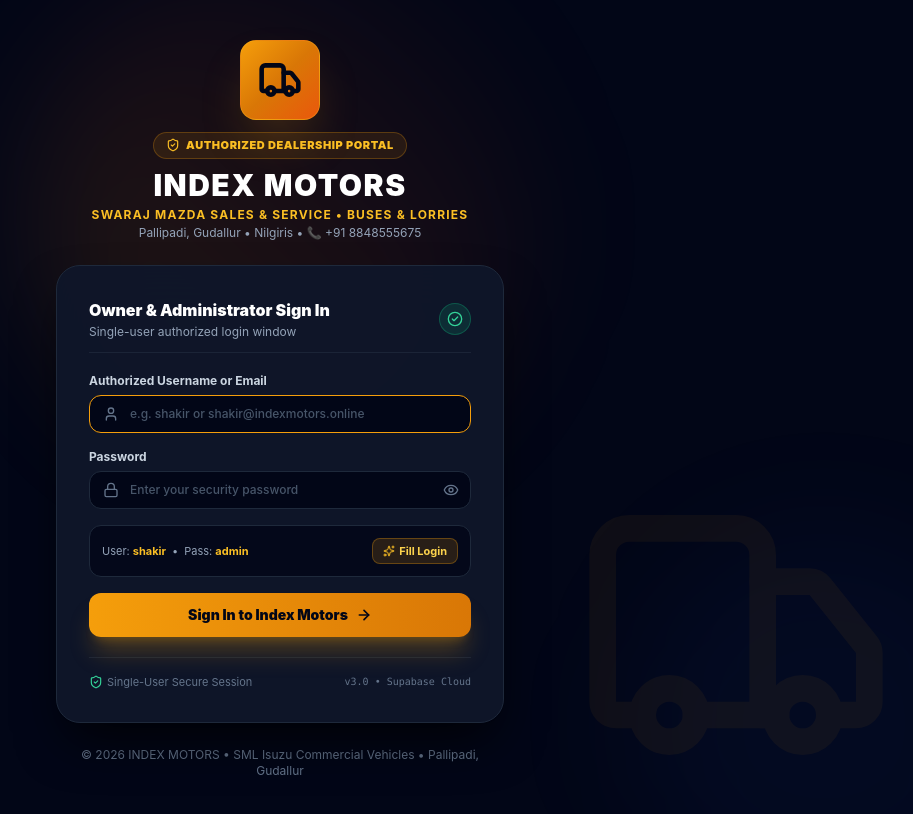
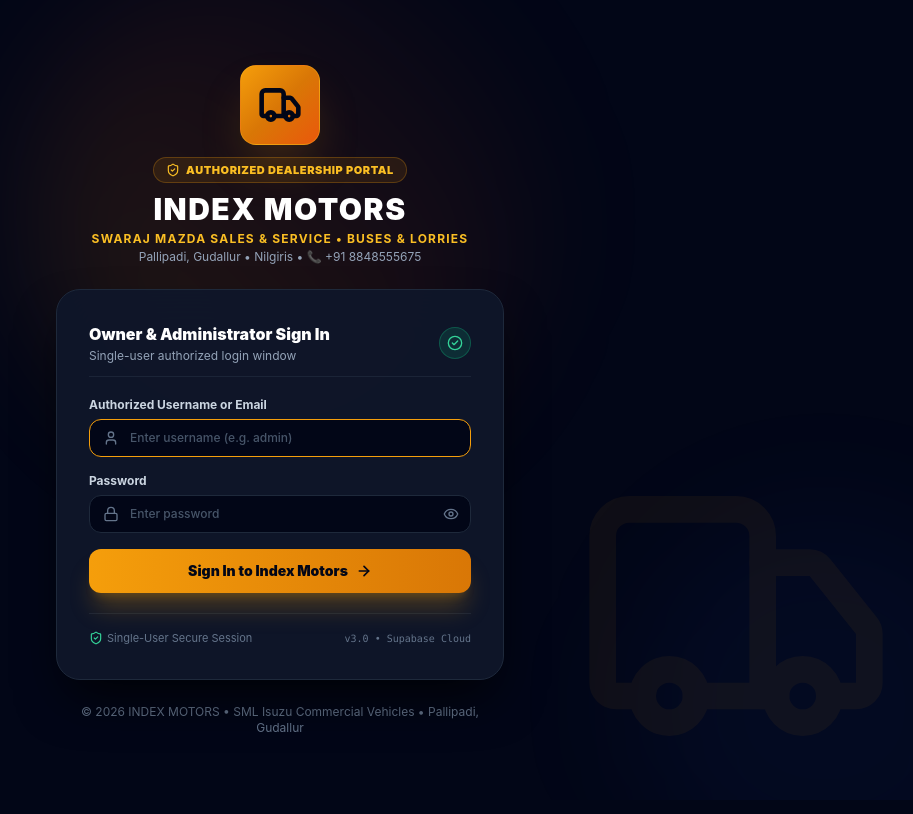
Before and after one commit to cmshakir/index-motors-manager, a React (Vite) app: page / in a window 1280 px wide. Shown: the top 814 px of the page, without its empty margins (360-1273 px from the left). Built offline with nearby package versions, Linux system fonts and the light colour scheme; no server answers; the database is empty.

Commit message:
fix(auth): remove credentials hint from login and update admin password to Sha@2026

```diff
--- a/src/components/Auth/LoginScreen.jsx
+++ b/src/components/Auth/LoginScreen.jsx
@@ -8,7 +8,6 @@
   AlertCircle,
   Eye,
   EyeOff,
-  Sparkles,
   CheckCircle2
 } from 'lucide-react';
 
@@ -22,18 +21,12 @@
   // The primary authorized single user
   const primaryUser = users[0] || {
     id: "USR-ADMIN",
-    username: "shakir",
+    username: "admin",
     name: "Shakir CM",
     email: "shakir@indexmotors.online",
-    password: "admin",
+    password: "Sha@2026",
     role: "Dealership Owner & Managing Director",
     avatar: "SC"
-  };
-
-  const handleFillCredentials = () => {
-    setIdentifier(primaryUser.username || 'shakir');
-    setPassword(primaryUser.password || 'admin');
-    setError('');
   };
 
   const handleSubmit = (e) => {
@@ -44,24 +37,23 @@
     const inputId = identifier.trim().toLowerCase();
     const inputPass = password.trim();
 
-    // Check credentials against the single authorized user or users list
+    // Check credentials against users list or primary user
     const foundUser = users.find(u => {
       const matchEmail = u.email && u.email.toLowerCase() === inputId;
       const matchUsername = u.username && u.username.toLowerCase() === inputId;
-      const matchName = u.name && u.name.toLowerCase().includes(inputId);
-      const matchAdmin = inputId === 'admin' || inputId === 'shakir' || inputId === '8848555675';
-      const matchPass = u.password === inputPass || (inputPass === 'admin' && (!u.password || u.password === 'admin'));
-      return (matchEmail || matchUsername || matchName || matchAdmin) && matchPass;
+      const matchAdmin = inputId === 'admin' || inputId === 'shakir';
+      const matchPass = u.password === inputPass || (inputPass === 'Sha@2026');
+      return (matchEmail || matchUsername || matchAdmin) && matchPass;
     });
 
     setTimeout(() => {
       setLoading(false);
       if (foundUser) {
         onLogin(foundUser);
-      } else if ((inputId === 'shakir' || inputId === 'admin' || inputId === primaryUser.email.toLowerCase()) && inputPass === (primaryUser.password || 'admin')) {
+      } else if ((inputId === 'admin' || inputId === 'shakir' || inputId === (primaryUser.email || '').toLowerCase()) && (inputPass === 'Sha@2026' || inputPass === primaryUser.password)) {
         onLogin(primaryUser);
       } else {
-        setError('Invalid username or password. Click "Fill Login" below to autofill your authorized credentials.');
+        setError('Invalid username or password. Please verify your credentials and try again.');
       }
     }, 350);
   };
@@ -144,7 +136,7 @@
                   required
                   autoFocus
                   autoComplete="username"
-                  placeholder="e.g. shakir or shakir@indexmotors.online"
+                  placeholder="Enter username (e.g. admin)"
                   value={identifier}
                   onChange={e => setIdentifier(e.target.value)}
                   className="w-full pl-10 pr-4 py-2.5 rounded-xl bg-slate-950 border border-slate-800 text-white placeholder-slate-600 focus:outline-none focus:border-amber-500 transition text-xs font-medium"
@@ -165,7 +157,7 @@
                   type={showPassword ? "text" : "password"}
                   required
                   autoComplete="current-password"
-                  placeholder="Enter your security password"
+                  placeholder="Enter password"
                   value={password}
                   onChange={e => setPassword(e.target.value)}
                   className="w-full pl-10 pr-10 py-2.5 rounded-xl bg-slate-950 border border-slate-800 text-white placeholder-slate-600 focus:outline-none focus:border-amber-500 transition text-xs font-medium"
@@ -179,24 +171,6 @@
                   {showPassword ? <EyeOff className="h-4 w-4" /> : <Eye className="h-4 w-4" />}
                 </button>
               </div>
-            </div>
-
-            {/* Quick Autofill Helper for Authorized User */}
-            <div className="p-3 rounded-xl bg-slate-950/80 border border-slate-800 flex items-center justify-between text-xs">
-              <div className="text-[11px] text-slate-400">
-                <span>User: <strong className="text-amber-400">{primaryUser.username || 'shakir'}</strong></span>
-                <span className="mx-1.5">•</span>
-                <span>Pass: <strong className="text-amber-400">{primaryUser.password || 'admin'}</strong></span>
-              </div>
-              <button
-                type="button"
-                onClick={handleFillCredentials}
-                className="flex items-center space-x-1 px-2.5 py-1 rounded-lg bg-amber-500/15 hover:bg-amber-500/25 text-amber-300 text-[11px] font-bold border border-amber-500/30 transition active:scale-95"
-                title="Fill authorized credentials automatically"
-              >
-                <Sparkles className="h-3 w-3 text-amber-400" />
-                <span>Fill Login</span>
-              </button>
             </div>
 
             {/* Submit Button */}
--- a/src/data/initialData.js
+++ b/src/data/initialData.js
@@ -43,10 +43,10 @@
 export const initialUsers = [
   {
     id: "USR-ADMIN",
-    username: "shakir",
+    username: "admin",
     name: "Shakir CM",
     email: "shakir@indexmotors.online",
-    password: "admin",
+    password: "Sha@2026",
     role: "Dealership Owner & Managing Director",
     permissions: ["all"],
     avatar: "SC",
```
